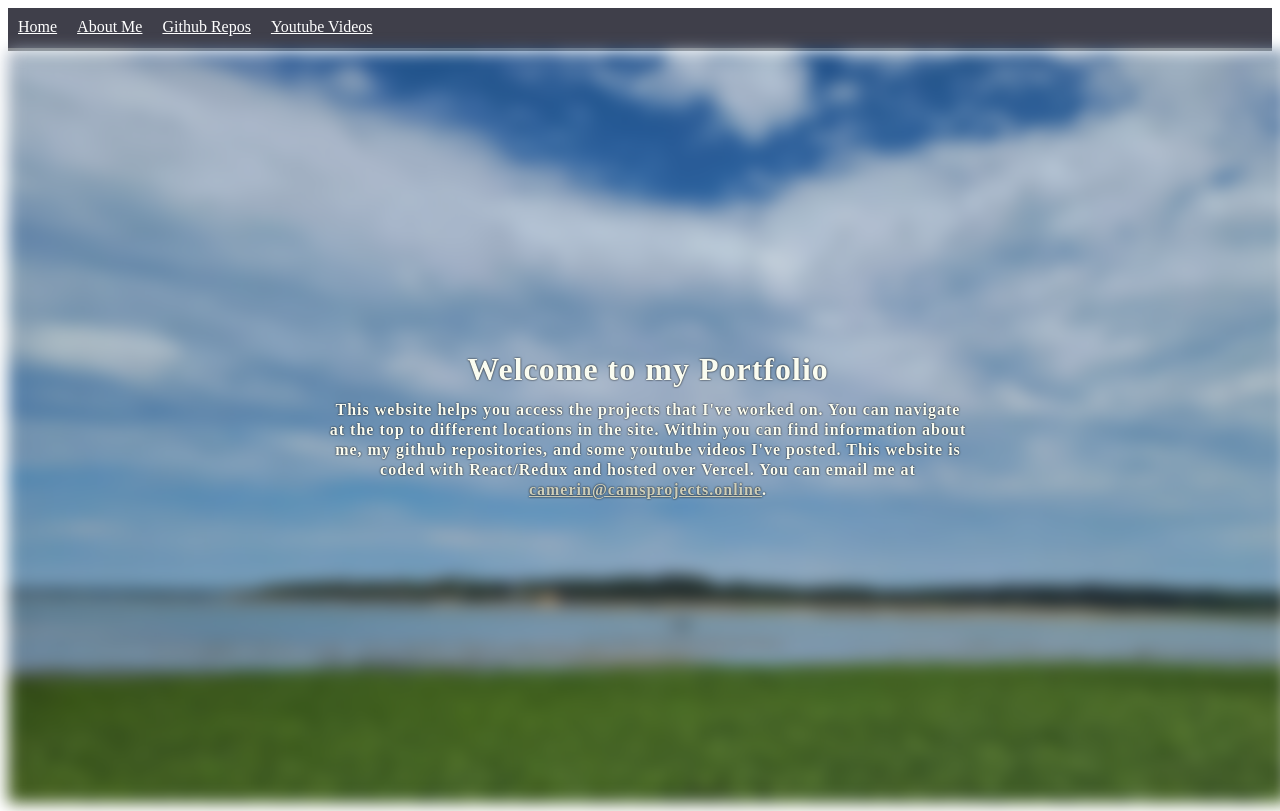
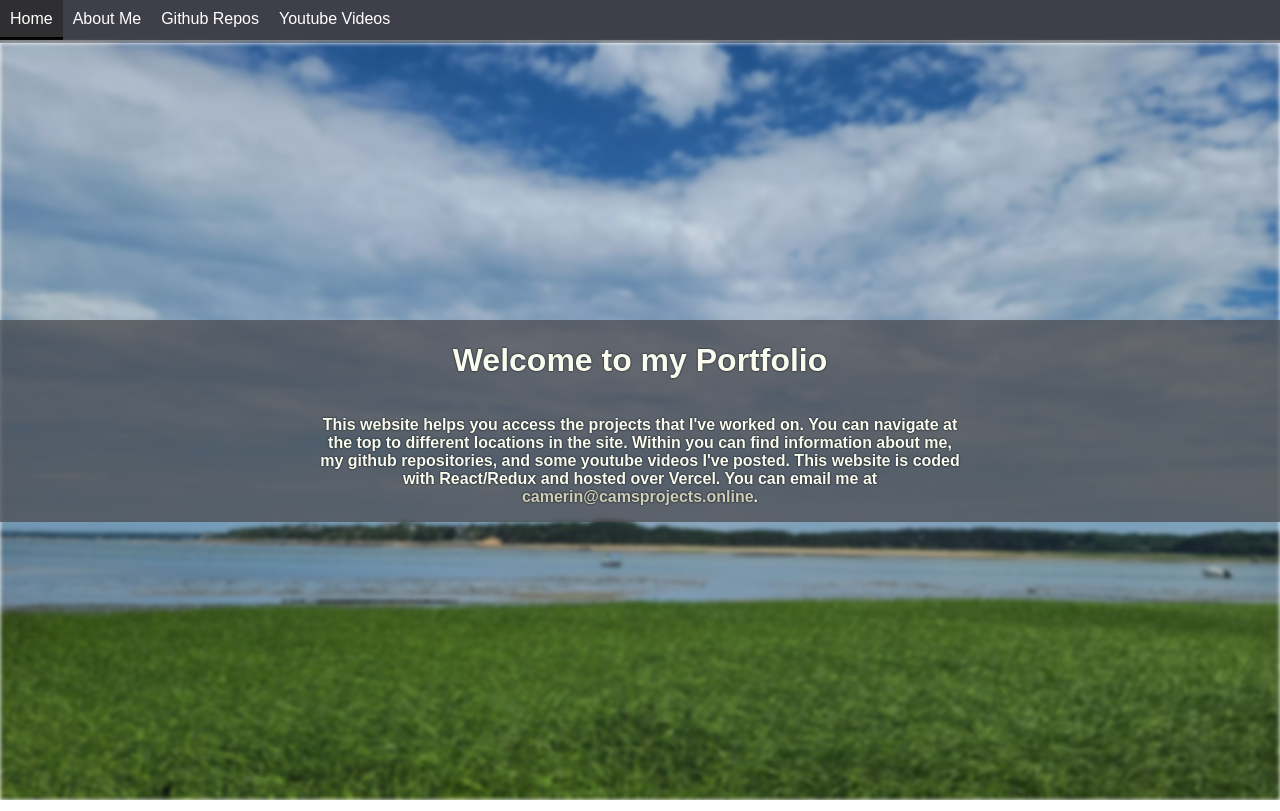
Before and after one commit to RaspberryProgramming/portfolio, a React (Create React App) app: page / in a window 1280 px wide. Built offline with nearby package versions, Linux system fonts and the light colour scheme.

Commit message:
Anchor and body css moved to Home.css

```diff
--- a/src/components/css/Home.css
+++ b/src/components/css/Home.css
@@ -5,28 +5,51 @@
 }
 
 .theater-bg {
-    height: 94vh;
+    height: 94.6vh;
     width:100vw;
-    background-size: 110vw;
+    background-size: cover;
     background-image: url('../../img/background.webp');
-    filter: blur(8px);
-    -webkit-filter: blur(8px);
+    filter: blur(2px);
+    -webkit-filter: blur(2px);
     z-index:0;
     grid-area: inner-div;
 }
 
 .theater-content {
+    display:flex;
+    flex-direction: column;
     text-shadow: 0px 0px 2px black;
     text-align: center;
     z-index:1;
     color: #FAFCF0;
     grid-area: inner-div;
     font-weight:bolder;
+    max-width: 100vw;
+    width:100vw;
+    background: rgba(76, 76, 80, 0.75);
+    align-items: center;
+}
+
+.theater-content p,h1 {
     width: 50vw;
-    line-height: 20px;
-    letter-spacing: 1px;
 }
 
 .theater-content a {
     color: #CFCFBA;
 }
+
+a:link, a:visited {
+    text-decoration: none;
+    cursor: pointer;
+}
+
+body {
+    font-family: Arial, Helvetica, sans-serif;
+    margin:0;
+}
+
+@media only screen and (max-width: 600px) {
+    .theater-content p {
+        width: 80vw;
+    }
+}
--- a/src/index.css
+++ /dev/null
@@ -1,10 +0,0 @@
-a:link, a:visited {
-    text-decoration: none;
-    color: blue;
-    cursor: pointer;
-}
-
-body {
-    font-family: Arial, Helvetica, sans-serif;
-    margin:0;
-}
```
